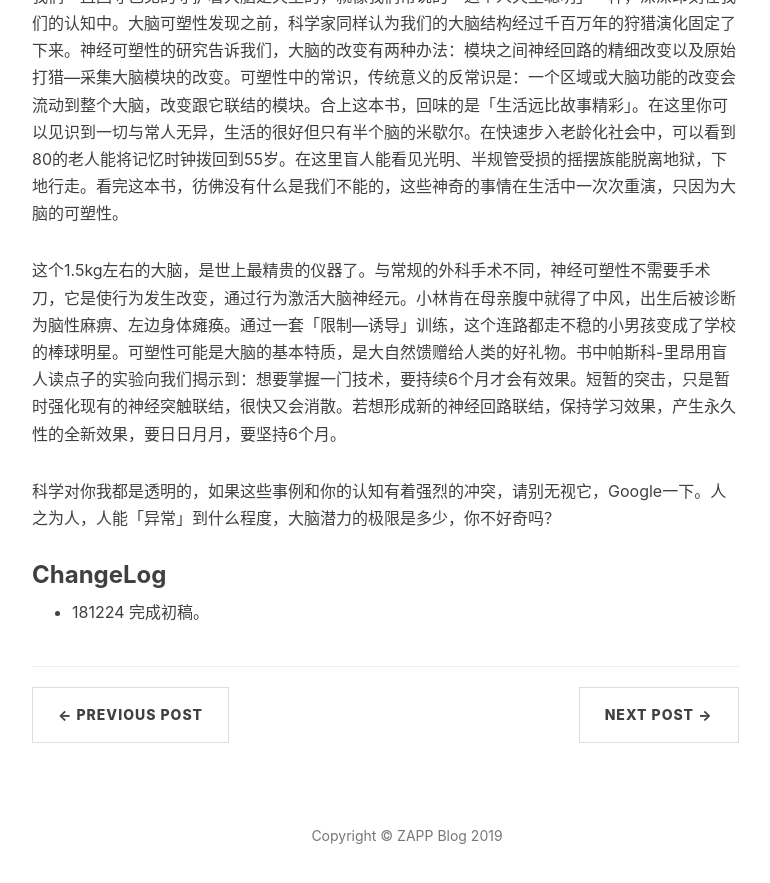
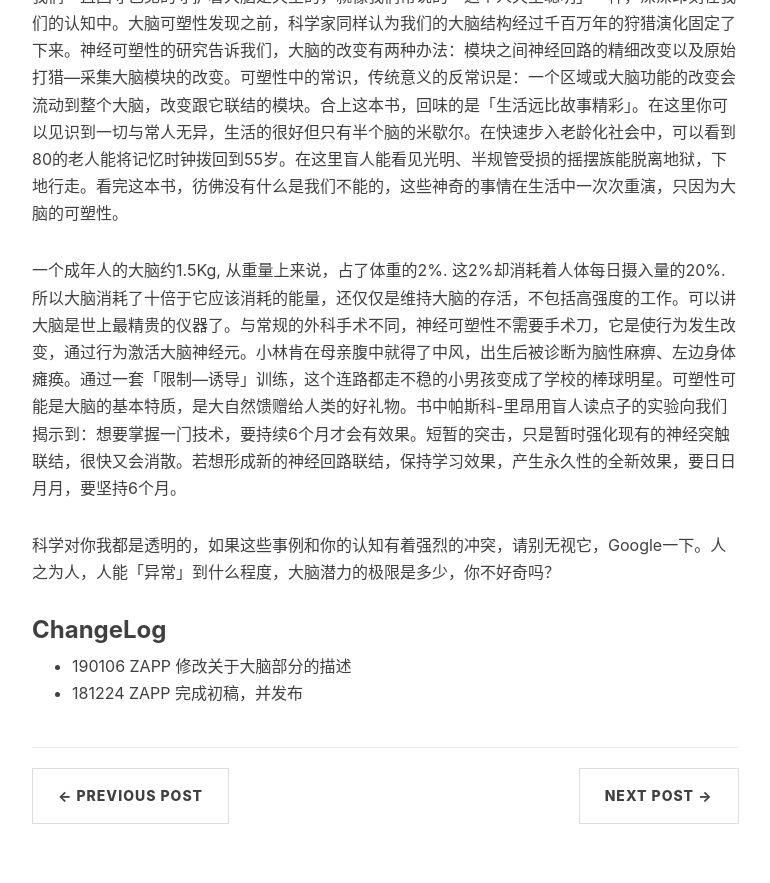
Before and after one commit to zapp926/blog, a Jekyll site: the page built from _posts/2018-12-24-The-Brain-That-Change-Itselg.md, in a window 1280 px wide and 900 px high, scrolled down 1121 px. Shown: the top 883 px of the window, without its empty margins (233-1003 px from the left). Built offline with Jekyll 4.4.1, drawn with Linux system fonts in a browser that asks for light colours; nearby versions of some CDN libraries; comment, search, counter and statistics services are not loaded.

Commit message:
change blog

```diff
--- a/_posts/2018-12-24-The-Brain-That-Change-Itselg.md
+++ b/_posts/2018-12-24-The-Brain-That-Change-Itselg.md
@@ -17,10 +17,10 @@ tags:
 
 我们一直固守己见的守护着大脑是天生的，就像我们常说的「这个人天生聪明」一样，深深印刻在我们的认知中。大脑可塑性发现之前，科学家同样认为我们的大脑结构经过千百万年的狩猎演化固定了下来。神经可塑性的研究告诉我们，大脑的改变有两种办法：模块之间神经回路的精细改变以及原始打猎—采集大脑模块的改变。可塑性中的常识，传统意义的反常识是：一个区域或大脑功能的改变会流动到整个大脑，改变跟它联结的模块。合上这本书，回味的是「生活远比故事精彩」。在这里你可以见识到一切与常人无异，生活的很好但只有半个脑的米歇尔。在快速步入老龄化社会中，可以看到80的老人能将记忆时钟拨回到55岁。在这里盲人能看见光明、半规管受损的摇摆族能脱离地狱，下地行走。看完这本书，彷佛没有什么是我们不能的，这些神奇的事情在生活中一次次重演，只因为大脑的可塑性。
 
-这个1.5kg左右的大脑，是世上最精贵的仪器了。与常规的外科手术不同，神经可塑性不需要手术刀，它是使行为发生改变，通过行为激活大脑神经元。小林肯在母亲腹中就得了中风，出生后被诊断为脑性麻痹、左边身体瘫痪。通过一套「限制—诱导」训练，这个连路都走不稳的小男孩变成了学校的棒球明星。可塑性可能是大脑的基本特质，是大自然馈赠给人类的好礼物。书中帕斯科-里昂用盲人读点子的实验向我们揭示到：想要掌握一门技术，要持续6个月才会有效果。短暂的突击，只是暂时强化现有的神经突触联结，很快又会消散。若想形成新的神经回路联结，保持学习效果，产生永久性的全新效果，要日日月月，要坚持6个月。
+一个成年人的大脑约1.5Kg, 从重量上来说，占了体重的2%. 这2%却消耗着人体每日摄入量的20%.  所以大脑消耗了十倍于它应该消耗的能量，还仅仅是维持大脑的存活，不包括高强度的工作。可以讲大脑是世上最精贵的仪器了。与常规的外科手术不同，神经可塑性不需要手术刀，它是使行为发生改变，通过行为激活大脑神经元。小林肯在母亲腹中就得了中风，出生后被诊断为脑性麻痹、左边身体瘫痪。通过一套「限制—诱导」训练，这个连路都走不稳的小男孩变成了学校的棒球明星。可塑性可能是大脑的基本特质，是大自然馈赠给人类的好礼物。书中帕斯科-里昂用盲人读点子的实验向我们揭示到：想要掌握一门技术，要持续6个月才会有效果。短暂的突击，只是暂时强化现有的神经突触联结，很快又会消散。若想形成新的神经回路联结，保持学习效果，产生永久性的全新效果，要日日月月，要坚持6个月。
 
 科学对你我都是透明的，如果这些事例和你的认知有着强烈的冲突，请别无视它，Google一下。人之为人，人能「异常」到什么程度，大脑潜力的极限是多少，你不好奇吗？
 
 ### ChangeLog
-
-* 181224 完成初稿。
+* 190106 ZAPP 修改关于大脑部分的描述
+* 181224 ZAPP 完成初稿，并发布
```
